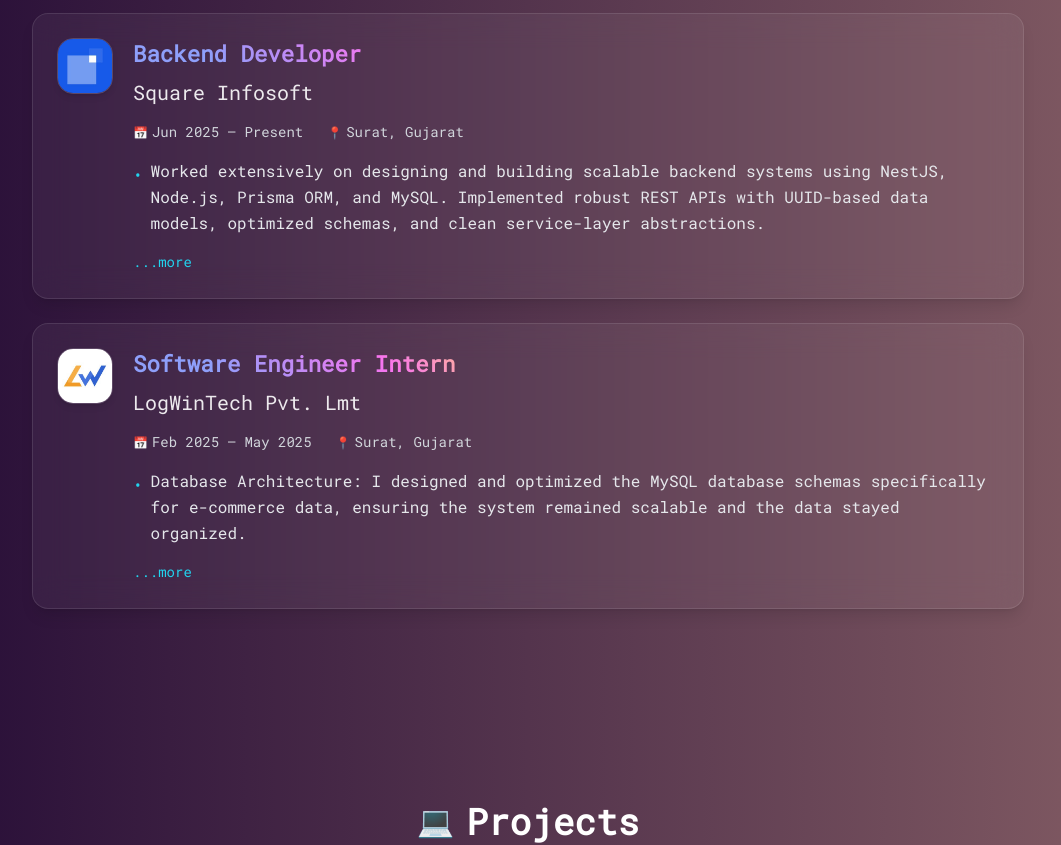
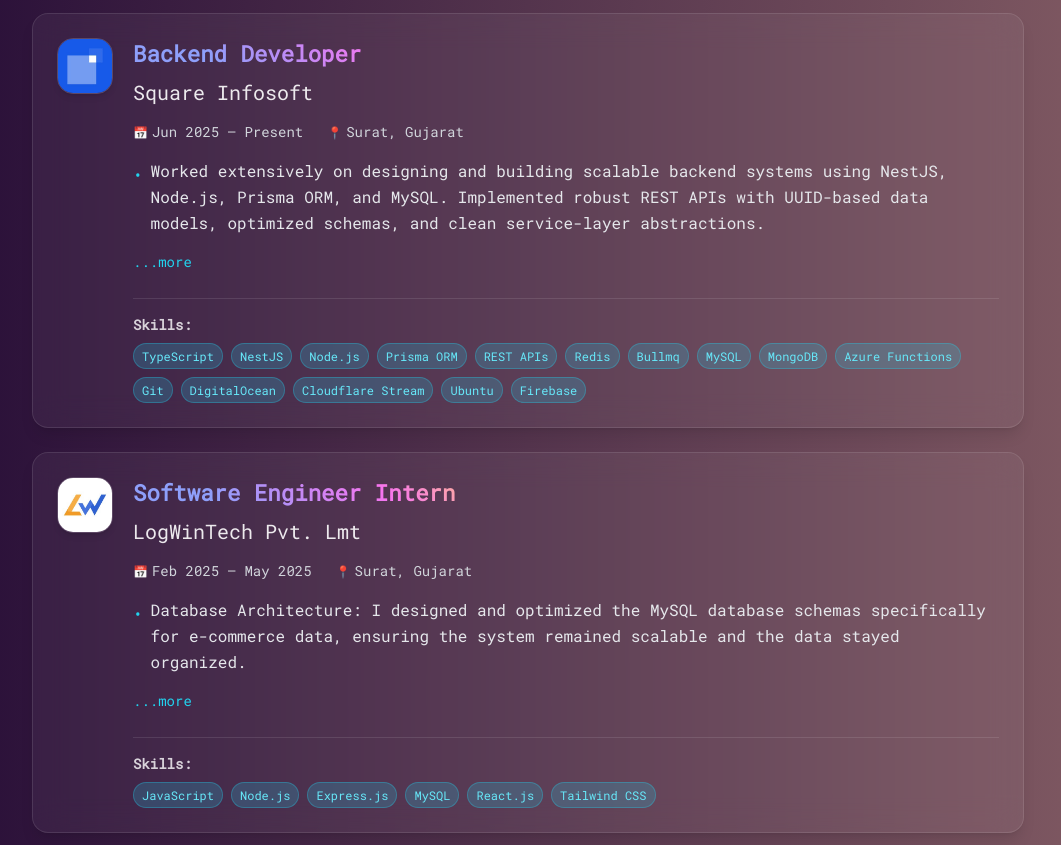
Before and after one commit to Yash-JD/portfolio_react, a React (Create React App) app: page / in a window 1280 px wide. Shown: the part 856-1701 px from the top of the page, without its empty margins (112-1173 px from the left). Built offline with nearby package versions, Linux system fonts and the light colour scheme.

Commit message:
added skills section in my experience

```diff
--- a/src/components/Experience.jsx
+++ b/src/components/Experience.jsx
@@ -26,6 +26,7 @@
       date: "Jun 2025 – Present",
       location: "Surat, Gujarat",
       description: "• Worked extensively on designing and building scalable backend systems using NestJS, Node.js, Prisma ORM, and MySQL. Implemented robust REST APIs with UUID-based data models, optimized schemas, and clean service-layer abstractions.\n• Built complex business logic including streak tracking systems, settlement and debt calculations, subscription lifecycle management, and reminder/notification workflows.\n• Integrated multiple third-party services such as Firebase Cloud Messaging (real-time and conditional notifications), Redis (Bull queues for background processing), Cloudflare Stream (video lifecycle via webhooks), RevenueCat (in-app subscriptions), Juspay UPI Intent & AutoPay flows, and SMS gateways. Designed secure webhook handlers, signature verification, and idempotent transaction processing.\n• Developed data scraping and ETL pipelines, applying whitelist-based filtering, topic/article grouping, and transferring structured data from MongoDB to MySQL via Azure Functions. Focused on data accuracy, performance, and storage optimization.\n• Hands-on experience with cron jobs, time-window–based logic, offline/online user handling, and real-time system behavior, with strong emphasis on production readiness, fault tolerance, and clean architecture.",
+      skills: "TypeScript · NestJS · Node.js · Prisma ORM · REST APIs · Redis · Bullmq · MySQL · MongoDB · Azure Functions · Git · DigitalOcean · Cloudflare Stream · Ubuntu · Firebase",
       img: logo1
     },
     {
@@ -35,6 +36,7 @@
       date: "Feb 2025 – May 2025",
       location: "Surat, Gujarat",
       description: "• Database Architecture: I designed and optimized the MySQL database schemas specifically for e-commerce data, ensuring the system remained scalable and the data stayed organized.\n• Backend API Development: I built the application's RESTful APIs using Node.js, where I developed custom middleware to handle essential tasks like user authentication and request validation.\n• Frontend State Management: Using React and Redux, I built the interactive parts of the site, focusing on managing the state for the shopping cart and favorites functionality to keep the user experience seamless.\n• Payment Integration: I worked on the end-to-end integration of the Razorpay payment gateway, focusing on creating a secure and reliable checkout process for customers.\n• Feature Ownership: I took charge of the \"Cart\" and \"Wishlist\" modules, handling everything from the initial logic to the final UI updates to make the features feel responsive and easy to use.",
+      skills: "JavaScript · Node.js · Express.js · MySQL · React.js · Tailwind CSS",
       img: logo2
     }
   ];
@@ -125,6 +127,25 @@
                     );
                   })()}
                 </div>
+
+                {/* Skills Section */}
+                {experience.skills && (
+                  <div className="mt-4 pt-4 border-t border-white/10">
+                    <div className="flex items-center gap-2 mb-2">
+                      <span className="text-sm font-semibold text-white/80">Skills:</span>
+                    </div>
+                    <div className="flex flex-wrap gap-2">
+                      {experience.skills.split(' · ').map((skill, index) => (
+                        <span
+                          key={index}
+                          className="px-2 py-1 bg-cyan-400/20 text-cyan-300 text-xs rounded-full border border-cyan-400/30"
+                        >
+                          {skill}
+                        </span>
+                      ))}
+                    </div>
+                  </div>
+                )}
               </div>
             </div>
           ))}
```
